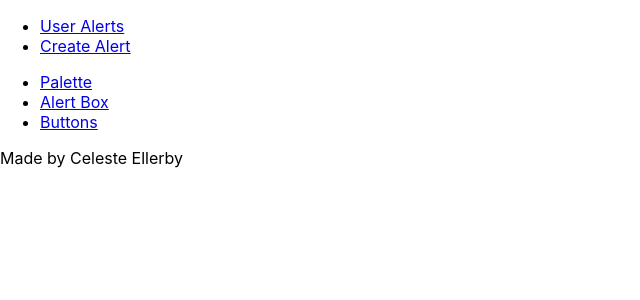
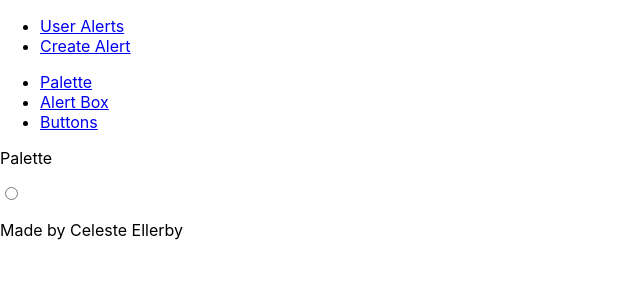
Before and after one commit to theFl00f/react-alert-css-mono, a React (Create React App) app: page /create/palette in a window 1280 px wide. Shown: the top 300 px of the page, without its empty margins (0-640 px from the left). Built offline with nearby package versions, Linux system fonts and the light colour scheme.

Commit message:
nested routes working

```diff
--- a/src/App.js
+++ b/src/App.js
@@ -1,4 +1,4 @@
-import { BrowserRouter, Route, Switch } from "react-router-dom";
+import { BrowserRouter, Redirect, Route } from "react-router-dom";
 import routes from "./routes";
 import { GlobalLayout } from "./views/layouts/GlobalLayout";
 
@@ -6,16 +6,12 @@ function App() {
   return (
     <BrowserRouter>
       <GlobalLayout>
-        <Switch>
-          {routes.map(({ path, component, label, exact }) => (
-            <Route
-              key={label}
-              path={path}
-              exact={exact}
-              component={component}
-            />
-          ))}
-        </Switch>
+        <Route path="/" exact>
+          <Redirect to="/create" />
+        </Route>
+        {routes.map(({ path, component, label, exact }) => (
+          <Route key={label} path={path} exact={exact} component={component} />
+        ))}
       </GlobalLayout>
     </BrowserRouter>
   );
--- a/src/routes.js
+++ b/src/routes.js
@@ -8,7 +8,7 @@ const routes = [
     exact: true,
   },
   {
-    path: "/",
+    path: "/create",
     component: CreateAlert,
     label: "Create Alert",
   },
--- /dev/null
+++ b/src/views/components/Form/ColorInput.js
@@ -0,0 +1,5 @@
+import React from "react";
+
+export const ColorInput = ({ args }) => {
+  return <input type="color" {...args} />;
+};
--- /dev/null
+++ b/src/views/components/Form/Input.js
@@ -0,0 +1,4 @@
+import React from "react";
+export const Input = ({ args }) => {
+  return <input type="text" {...args} />;
+};
--- /dev/null
+++ b/src/views/components/Form/RadioInput.js
@@ -0,0 +1,3 @@
+export const RadioInput = ({ args }) => {
+  return <input type="radio" {...args} />;
+};
--- /dev/null
+++ b/src/views/components/Form/RangeInput.js
@@ -0,0 +1,5 @@
+import React from "react";
+
+export const RangeInput = ({ args }) => {
+  return <input type="range" {...args} />;
+};
--- /dev/null
+++ b/src/views/components/Form/index.js
@@ -0,0 +1,5 @@
+import React from "react";
+
+export const Form = ({ args, children }) => {
+  return <form {...args}>{children}</form>;
+};
--- /dev/null
+++ b/src/views/components/forms/PaletteForm.js
@@ -0,0 +1,13 @@
+import React from "react";
+import { Form } from "../Form";
+import { RadioInput } from "../Form/RadioInput";
+
+export const PaletteForm = () => {
+  return (
+    <Form>
+      <div>
+        <RadioInput />
+      </div>
+    </Form>
+  );
+};
--- a/src/views/pages/CreateAlert/AlertBox/index.js
+++ b/src/views/pages/CreateAlert/AlertBox/index.js
@@ -1,7 +1,7 @@
 import React from "react";
 
 const AlertBox = () => {
-  <div>Alert Box</div>;
+  return <div>Alert Box</div>;
 };
 
 export default AlertBox;
--- a/src/views/pages/CreateAlert/Palette/index.js
+++ b/src/views/pages/CreateAlert/Palette/index.js
@@ -1,7 +1,14 @@
 import React from "react";
+import { PaletteForm } from "../../../components/forms/PaletteForm";
 
 const Palette = () => {
-  return <div>Palette</div>;
+  return (
+    <div>
+      <p>Palette</p>
+
+      <PaletteForm />
+    </div>
+  );
 };
 
 export default Palette;
--- a/src/views/pages/CreateAlert/index.js
+++ b/src/views/pages/CreateAlert/index.js
@@ -1,22 +1,19 @@
 import React from "react";
-import { BrowserRouter, Switch, Route } from "react-router-dom";
+import { Switch, Route, Redirect } from "react-router-dom";
 import { CreateAlertLayout } from "../../layouts/CreateAlertLayout";
 import routes from "./createAlert.routes";
-
-export { default as AlertBox } from "./AlertBox";
-export { default as Buttons } from "./Buttons";
-export { default as Palette } from "./Palette";
 
 const CreateAlert = () => {
   return (
     <CreateAlertLayout>
-      <BrowserRouter basename="/">
-        <Switch>
-          {routes.map(({ path, component, label }) => (
-            <Route key={label} path={path} component={component} />
-          ))}
-        </Switch>
-      </BrowserRouter>
+      <Switch>
+        {routes.map(({ path, component, label, exact }) => (
+          <Route key={label} path={path} exact={exact} component={component} />
+        ))}
+        <Route path="/create">
+          <Redirect to="/create/palette" />
+        </Route>
+      </Switch>
     </CreateAlertLayout>
   );
 };
```
Also changed, not shown: src/views/pages/CreateAlert/createAlert.routes.js (+6 -4 lines).
